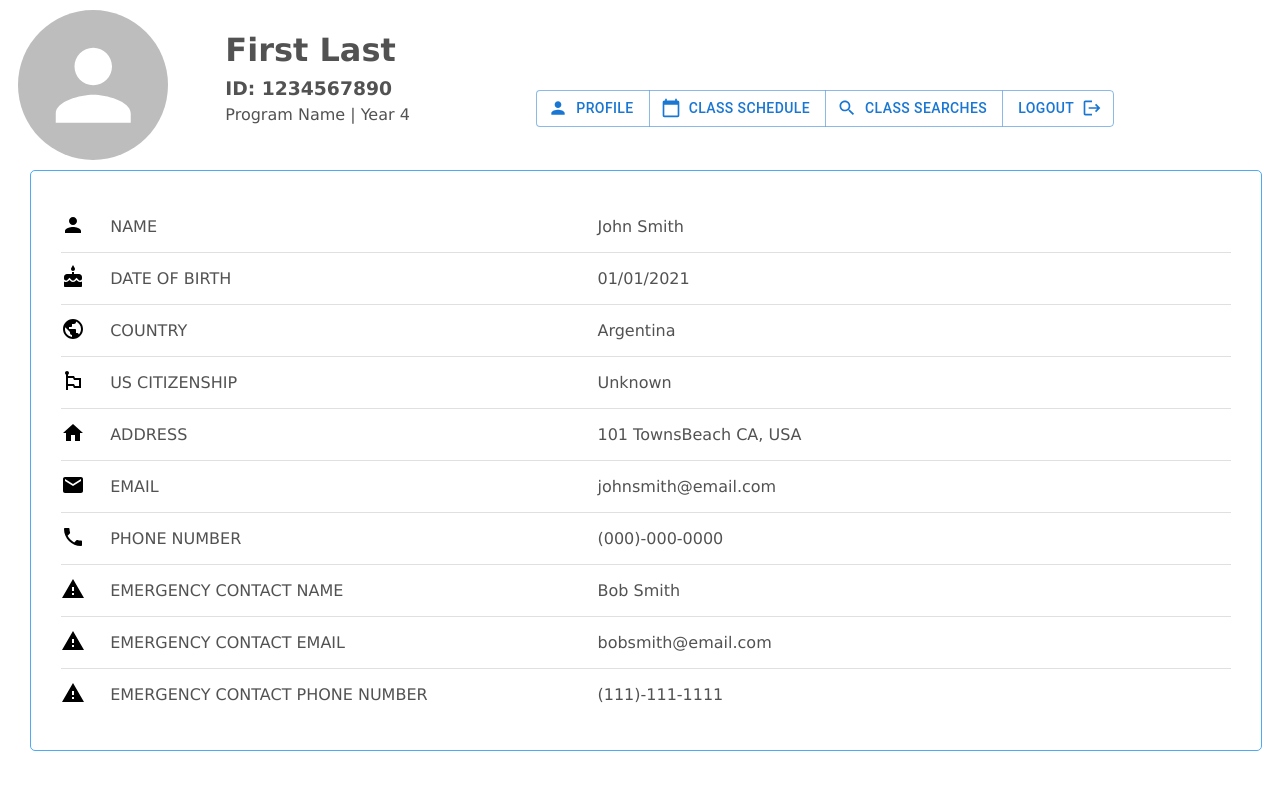
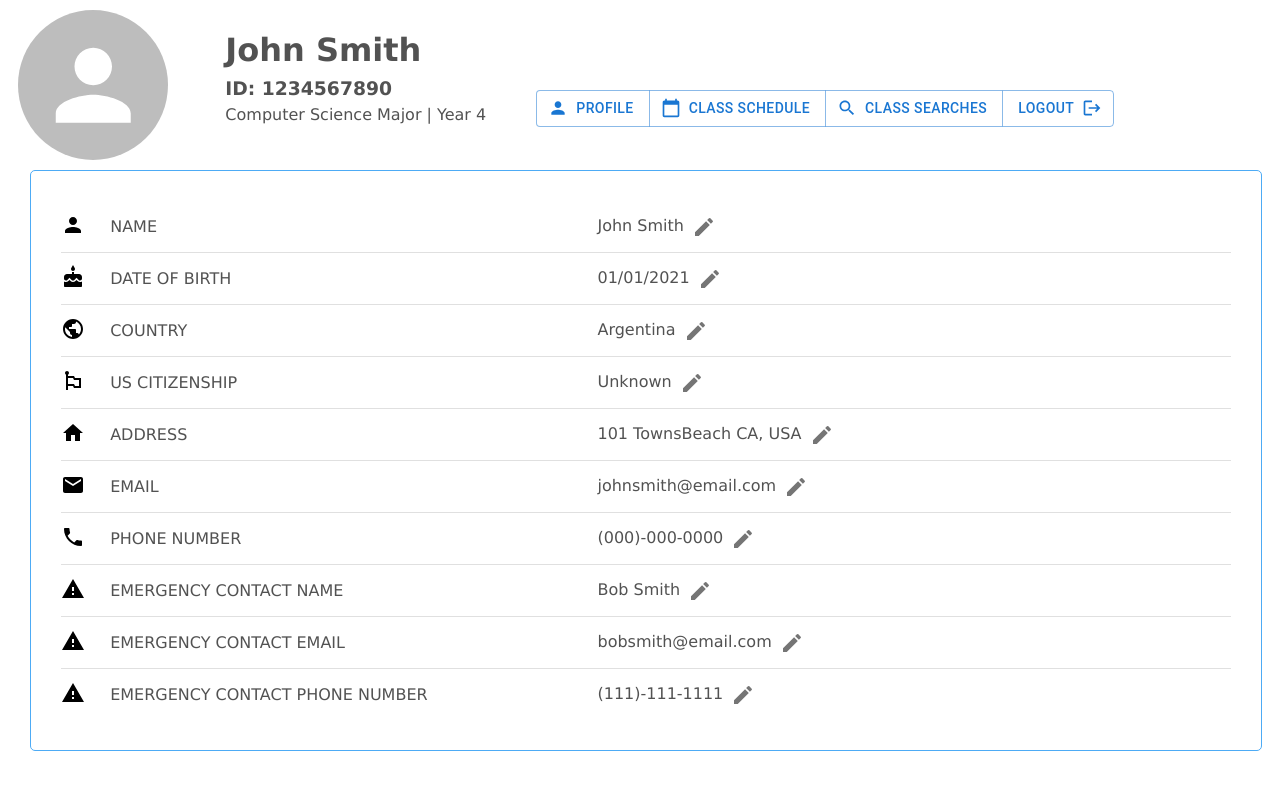
Before and after one commit to tnguyen10/ClassHub, a React (Create React App) app in the folder classhub/: page / in a window 1280 px wide. Shown: the top 790 px of the page. Built offline with nearby package versions, Linux system fonts and the light colour scheme.

Commit message:
feat: add edit buttons

```diff
--- a/classhub/src/components/Overview.js
+++ b/classhub/src/components/Overview.js
@@ -22,9 +22,9 @@ export default function Overview() {
           <Avatar sx={{ width: 150, height: 150 }}></Avatar>
         </Grid>
         <Grid item xs={3}>
-          <h1 style={overviewFontStyle}>First Last</h1>
+          <h1 style={overviewFontStyle}>John Smith</h1>
           <h3 style={overviewFontStyle}>ID: 1234567890</h3>
-          <p style={overviewFontStyle}>Program Name | Year 4</p>
+          <p style={overviewFontStyle}>Computer Science Major | Year 4</p>
         </Grid>
         <Grid item xs={7} style={buttonsStyle}>
           <ButtonGroup variant="outlined" aria-label="outlined button group">
--- a/classhub/src/components/Profile.js
+++ b/classhub/src/components/Profile.js
@@ -1,4 +1,6 @@
 import Grid from "@mui/material/Grid";
+import Divider from "@mui/material/Divider";
+import IconButton from "@mui/material/IconButton";
 
 import PersonIcon from "@mui/icons-material/Person";
 import CheckBoxOutlineBlankIcon from "@mui/icons-material/CheckBoxOutlineBlank";
@@ -9,8 +11,7 @@ import HomeIcon from "@mui/icons-material/Home";
 import EmailIcon from "@mui/icons-material/Email";
 import PhoneIcon from "@mui/icons-material/Phone";
 import WarningIcon from "@mui/icons-material/Warning";
-
-import Divider from "@mui/material/Divider";
+import EditIcon from "@mui/icons-material/Edit";
 
 import { fontStyle } from "../style.js";
 
@@ -44,10 +45,15 @@ function showProfileInfo(key, value) {
           <p style={fontStyle}>{key.replaceAll("_", " ").toUpperCase()}</p>
         </Grid>
         <Grid item xs={6.5}>
-          <p style={fontStyle}>{value}</p>
+          <span style={fontStyle}>{value}</span>
+          <span>
+            <IconButton aria-label="edit">
+              <EditIcon />
+            </IconButton>
+          </span>
         </Grid>
       </Grid>
-      {key != "emergency_contact_phone_number" && <Divider /> }
+      {key != "emergency_contact_phone_number" && <Divider />}
     </div>
   );
 }
```
